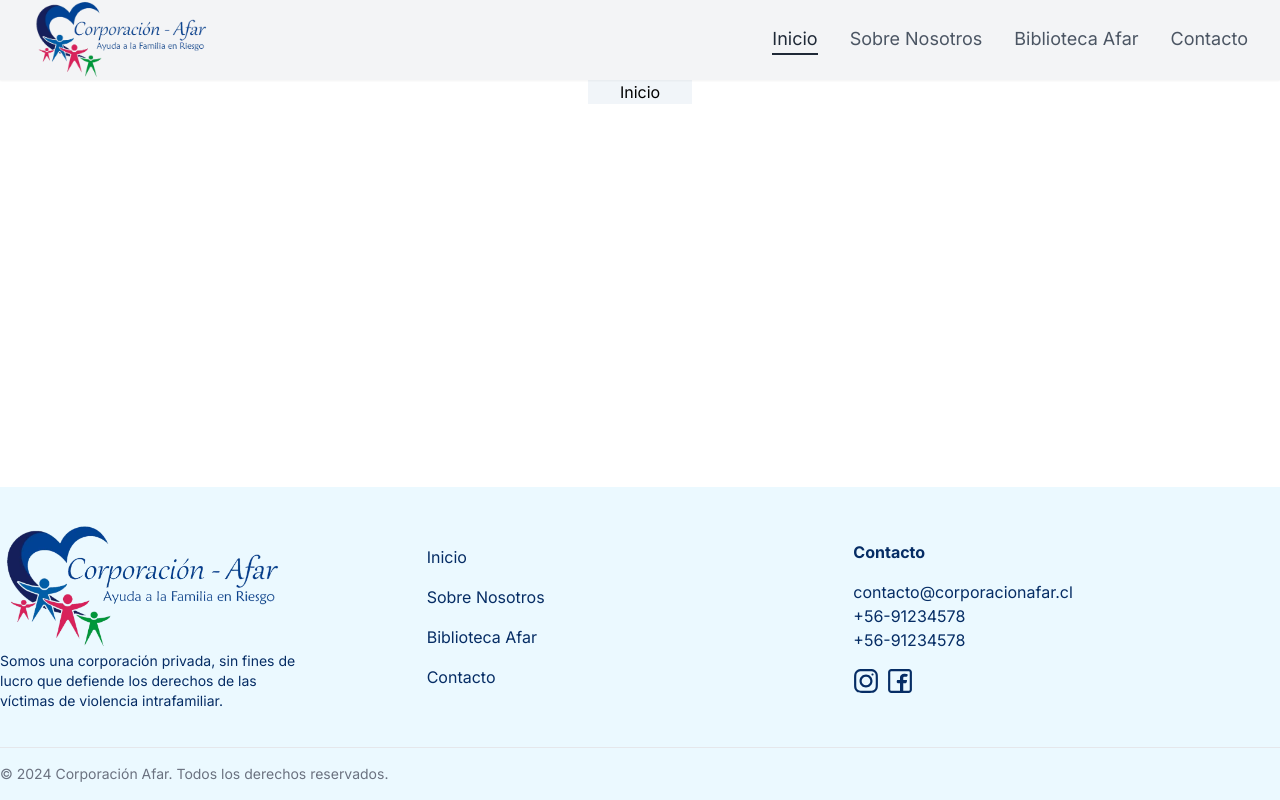
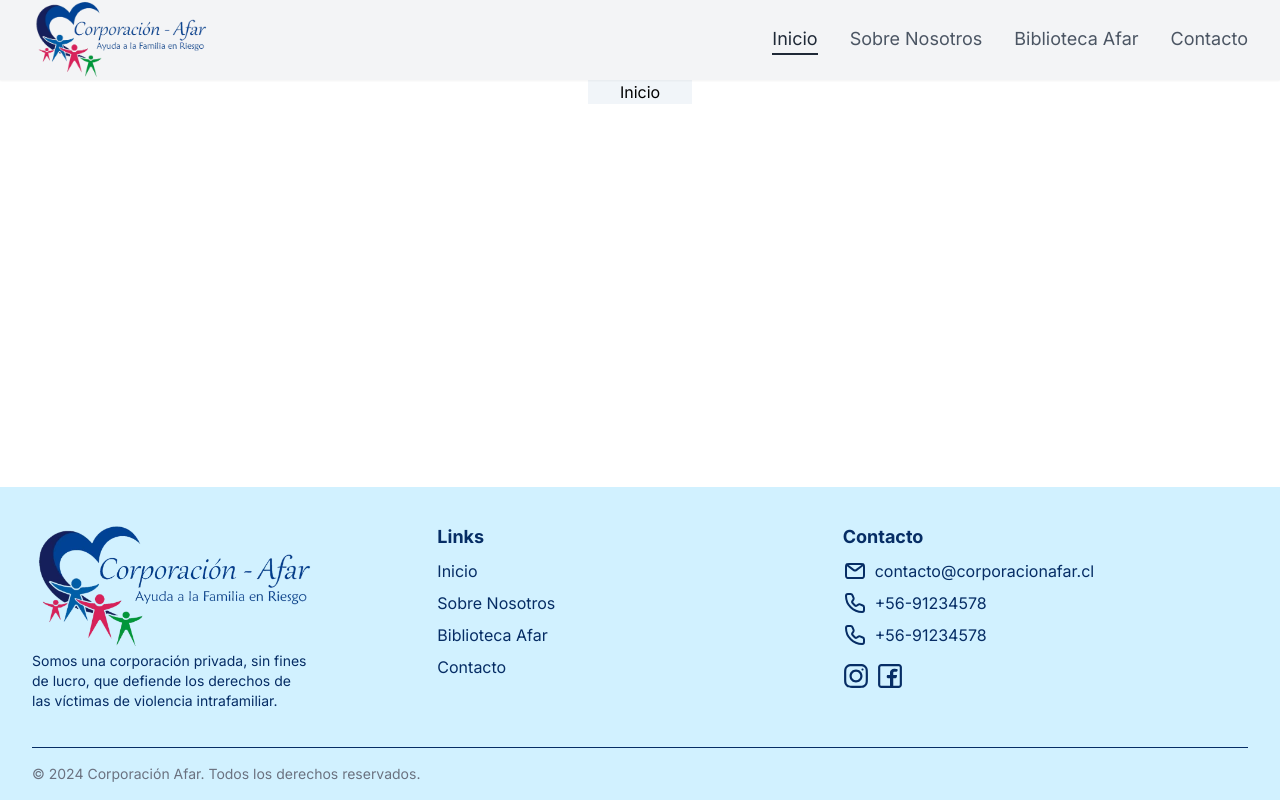
Before and after one commit to Ezfeik/corporacion-afar-website, a Next.js app: page / in a window 1280 px wide. Built offline with nearby package versions, Linux system fonts and the light colour scheme.

Commit message:
Add container wrapper and finish styles

```diff
--- a/src/components/Footer.tsx
+++ b/src/components/Footer.tsx
@@ -4,23 +4,28 @@ import { logoAfar } from '@/constants/images'
 import { navLinks } from '@/constants/links'
 import InstagramIcon from './icons/Instagram'
 import FacebookIcon from './icons/Facebook'
+import Container from './Container'
+import PhoneIcon from './icons/Phone'
+import MailIcon from './icons/Mail'
 
 // TODO: Add responsiveness
 
 function Footer() {
   return (
     <footer>
-      <div className='bg-primary-50'>
-        <div className='grid grid-cols-3 max-w-[1440px] text-primary-950 mx-auto py-9 border-b-[thin] border-b-gray-200'>
-          <div>
-            <img className='h-32' src={logoAfar.src} alt={logoAfar.alt} />
+      <Container bgColorClass='bg-primary-100'>
+        <>
+          <div className='grid grid-cols-1 lg:grid-cols-3 max-w-[1440px] text-primary-950 py-9 border-b-[thin] border-b-primary-950'>
+            <div className='mb-4 lg:mb-0'>
+              <img className='h-28 lg:h-32' src={logoAfar.src} alt={logoAfar.alt} />
               <p className='text-sm pe-32'>
-              Somos una corporación privada, sin fines de lucro que defiende
+                Somos una corporación privada, sin fines de lucro, que defiende
                 los derechos de las víctimas de violencia intrafamiliar.
               </p>
             </div>
-          <div>
-            <ul className='h-full flex flex-col gap-4 justify-center'>
+            <div className='mb-4 lg:mb-0'>
+              <h2 className='text-lg font-bold mb-2'>Links</h2>
+              <ul className='flex flex-col gap-2'>
                 { navLinks.map((link, index) => {
                   return (
                     <li key={index}>
@@ -32,12 +37,18 @@ function Footer() {
                 }) }
               </ul>
             </div>
-          <div className='flex flex-col justify-center gap-4'>
-            <h2 className='font-bold'>Contacto</h2>
-            <ul>
-              <li>contacto@corporacionafar.cl</li>
-              <li>+56-91234578</li>
-              <li>+56-91234578</li>
+            <div>
+              <h2 className='text-lg font-bold mb-2'>Contacto</h2>
+              <ul className='flex flex-col gap-2 mb-4'>
+                <li className='flex flex-row gap-2'>
+                  <MailIcon color={'stroke-primary-950'} width={24} height={24} />contacto@corporacionafar.cl
+                </li>
+                <li className='flex flex-row gap-2'>
+                  <PhoneIcon color={'stroke-primary-950'} width={24} height={24} />+56-91234578
+                </li>
+                <li className='flex flex-row gap-2'>
+                  <PhoneIcon color={'stroke-primary-950'} width={24} height={24} />+56-91234578
+                </li>
               </ul>
               <div className='flex flex-row gap-2'>
                 <Link href='https://www.instagram.com/corporacion_afar/' target='_blank'>
@@ -52,7 +63,8 @@ function Footer() {
           <div className="max-w-[1440px] text-gray-500 mx-auto text-sm py-4">
             © 2024 Corporación Afar. Todos los derechos reservados.
           </div>
-      </div>
+        </>
+      </Container>
     </footer>
   )
 }
```
Lines whose indentation alone changed are shown as unchanged.
